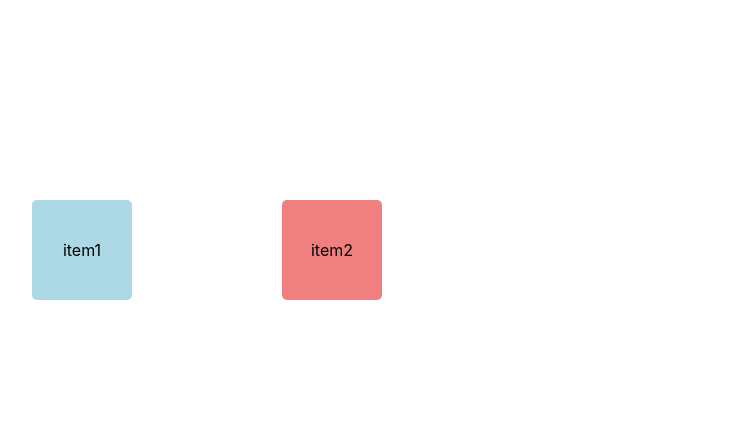
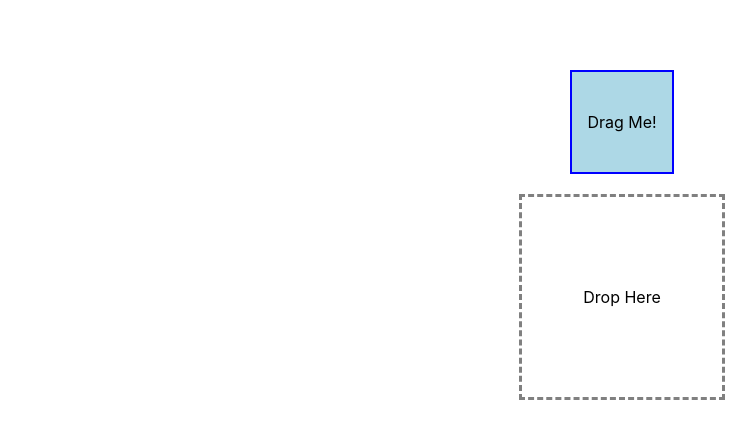
Before and after one commit to ZeviLiao/test-dnd-start, a React (Create React App) app: page / in a window 1280 px wide. Shown: the top 438 px of the page, without its empty margins (18-774 px from the left). Built offline with nearby package versions, Linux system fonts and the light colour scheme.

Commit message:
update 1

```diff
--- a/src/App.css
+++ b/src/App.css
@@ -1,38 +1,30 @@
-.App {
-  text-align: center;
-}
-
-.App-logo {
-  height: 40vmin;
-  pointer-events: none;
-}
-
-@media (prefers-reduced-motion: no-preference) {
-  .App-logo {
-    animation: App-logo-spin infinite 20s linear;
-  }
-}
-
-.App-header {
-  background-color: #282c34;
-  min-height: 100vh;
+.drag-drop-container {
   display: flex;
   flex-direction: column;
   align-items: center;
-  justify-content: center;
-  font-size: calc(10px + 2vmin);
-  color: white;
+  margin-top: 50px;
 }
 
-.App-link {
-  color: #61dafb;
+.draggable-item {
+  width: 100px;
+  height: 100px;
+  margin: 20px;
+  text-align: center;
+  line-height: 100px;
+  border: 2px solid blue;
+  cursor: pointer;
 }
 
-@keyframes App-logo-spin {
-  from {
-    transform: rotate(0deg);
-  }
-  to {
-    transform: rotate(360deg);
-  }
+.drop-zone {
+  width: 200px;
+  height: 200px;
+  display: flex;
+  justify-content: center;
+  align-items: center;
 }
+
+.dropped-message {
+  margin-top: 20px;
+  font-size: 18px;
+  color: green;
+}
--- a/src/App.js
+++ b/src/App.js
@@ -1,162 +1,60 @@
 import React, { useState } from "react";
-import {
-  DndContext,
-  useDraggable,
-  useDroppable,
-  rectIntersection,
-} from "@dnd-kit/core";
-import "./styles.css"; // Ensure you have a CSS file for styles
+import './App.css'; // Optional for adding styles
 
-// DraggableItem component
-const DraggableItem = ({ id, color, isOver, isDragging, zIndex }) => {
-  const { attributes, listeners, setNodeRef, transform } = useDraggable({ id });
+const DragAndDrop = () => {
+  const [dragging, setDragging] = useState(false);
+  const [droppedItem, setDroppedItem] = useState(null);
 
-  const style = {
-    transform: `translate3d(${transform?.x || 0}px, ${transform?.y || 0}px, 0)`,
-    backgroundColor: isDragging ? color : isOver ? "yellow" : color,
-    border: isDragging ? "2px solid blue" : "none",
-    cursor: isDragging ? "grabbing" : "grab",
-    zIndex, // Use dynamic zIndex
-    transition: !isDragging ? "transform 0.3s ease" : "none",
+  // Start dragging
+  const handleDragStart = (e) => {
+    setDragging(true);
+    e.dataTransfer.setData("text/plain", e.target.id); // Set drag data
+  };
+
+  // Drag over the drop area
+  const handleDragOver = (e) => {
+    e.preventDefault(); // Necessary to allow dropping
+  };
+
+  // Handle drop event
+  const handleDrop = (e) => {
+    e.preventDefault();
+    const droppedData = e.dataTransfer.getData("text/plain");
+    setDroppedItem(droppedData); // Store the dropped data (item id in this case)
+    setDragging(false);
   };
 
   return (
-    <div
-      ref={setNodeRef}
-      {...listeners}
-      {...attributes}
-      className="draggable-item"
-      style={style}
-    >
-      {id}
-    </div>
-  );
-};
+    <div className="drag-drop-container">
+      {/* Draggable items */}
+      <div
+        id="drag1"
+        className="draggable-item"
+        draggable="true"
+        onDragStart={handleDragStart}
+        style={{ backgroundColor: dragging ? "lightgreen" : "lightblue" }}
+      >
+        Drag Me!
+      </div>
 
-// DroppableArea component
-const DroppableArea = ({
-  id,
-  children,
-  position,
-  isOver,
-  isDragging,
-  zIndex,
-}) => {
-  const { setNodeRef } = useDroppable({ id });
+      {/* Drop target */}
+      <div
+        className="drop-zone"
+        onDragOver={handleDragOver}
+        onDrop={handleDrop}
+        style={{ border: dragging ? "3px dashed green" : "3px dashed gray" }}
+      >
+        Drop Here
+      </div>
 
-  const style = {
-    position: "absolute",
-    top: position.y,
-    left: position.x,
-    width: "100px",
-    height: "100px",
-    backgroundColor: isOver ? "yellow" : "transparent", // Change to yellow when over
-    border: isOver ? "2px dashed gray" : "none",
-    zIndex, // Dynamic zIndex passed here
-  };
-
-  return (
-    <div ref={setNodeRef} style={style}>
-      {children}
-      {isDragging && (
-        <div
-          style={{
-            position: "absolute",
-            top: 0,
-            left: 0,
-            width: "100%",
-            height: "100%",
-            backgroundColor: "rgba(0, 255, 0, 0.2)", // Green placeholder
-            border: "2px dashed green",
-            pointerEvents: "none",
-          }}
-        />
+      {/* Display the dropped item */}
+      {droppedItem && (
+        <div className="dropped-message">
+          You dropped: {droppedItem}
+        </div>
       )}
     </div>
   );
 };
 
-const App = () => {
-  const initialPositions = [
-    { id: "item1", color: "lightblue", position: { x: 50, y: 200 }, zIndex: 1 },
-    {
-      id: "item2",
-      color: "lightcoral",
-      position: { x: 300, y: 200 },
-      zIndex: 1,
-    },
-  ];
-
-  const [items, setItems] = useState(initialPositions);
-  const [overlappingItem, setOverlappingItem] = useState(null);
-  const [draggingItem, setDraggingItem] = useState(null);
-
-  const handleDragOver = (event) => {
-    const { active, over } = event;
-    if (over && active.id !== over.id) {
-      setOverlappingItem(over.id);
-    } else {
-      setOverlappingItem(null);
-    }
-  };
-
-  const handleDragEnd = (event) => {
-    // Reset zIndex after drag ends
-    const updatedItems = items.map((item) => ({
-      ...item,
-      zIndex: 1, // Reset all items to default zIndex
-    }));
-
-    setItems(updatedItems);
-    setOverlappingItem(null);
-    setDraggingItem(null);
-  };
-
-  const handleDragStart = (event) => {
-    setDraggingItem(event.active.id);
-
-    // Update zIndex for the dragging item
-    const updatedItems = items.map((item) => {
-      if (item.id === event.active.id) {
-        return { ...item, zIndex: 10 }; // Bring the dragged item to the top
-      }
-      return item;
-    });
-
-    setItems(updatedItems);
-  };
-
-  return (
-    <DndContext
-      onDragEnd={handleDragEnd}
-      onDragOver={handleDragOver}
-      onDragStart={handleDragStart}
-      collisionDetection={rectIntersection}
-    >
-      {items.map((item) => (
-        <DroppableArea
-          key={item.id}
-          id={item.id}
-          position={item.position}
-          isOver={overlappingItem === item.id}
-          isDragging={draggingItem === item.id}
-          zIndex={item.zIndex} // Dynamic zIndex passed here
-        >
-          <DraggableItem
-            id={item.id}
-            color={item.color}
-            isOver={overlappingItem === item.id}
-            isDragging={draggingItem === item.id}
-            zIndex={item.zIndex} // Dynamic zIndex passed here
-          />
-        </DroppableArea>
-      ))}
-
-      {overlappingItem && (
-        <div className="overlay">Overlay detected with {overlappingItem}!</div>
-      )}
-    </DndContext>
-  );
-};
-
-export default App;
+export default DragAndDrop;
```
